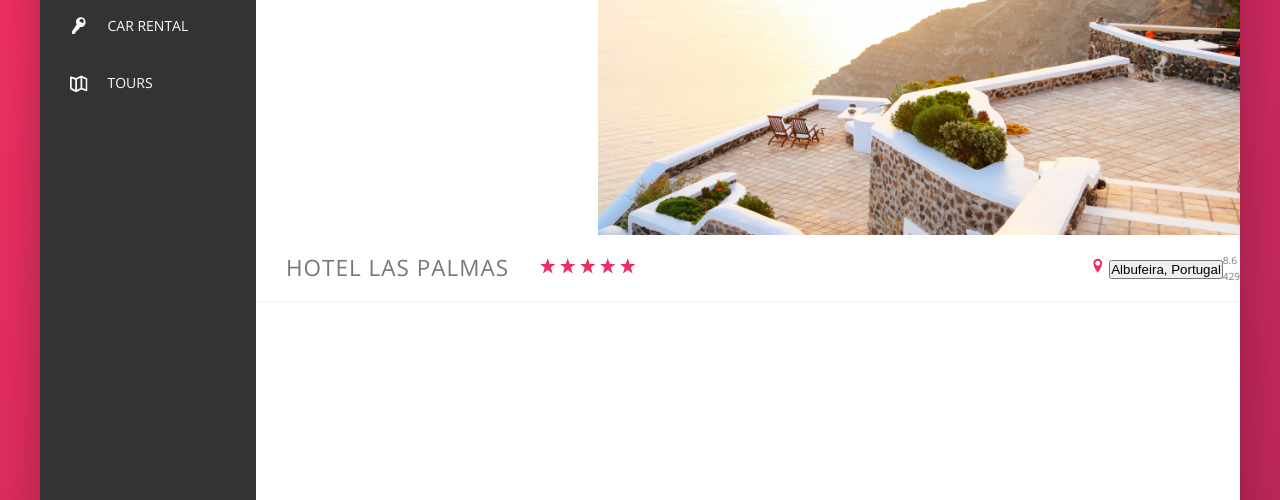
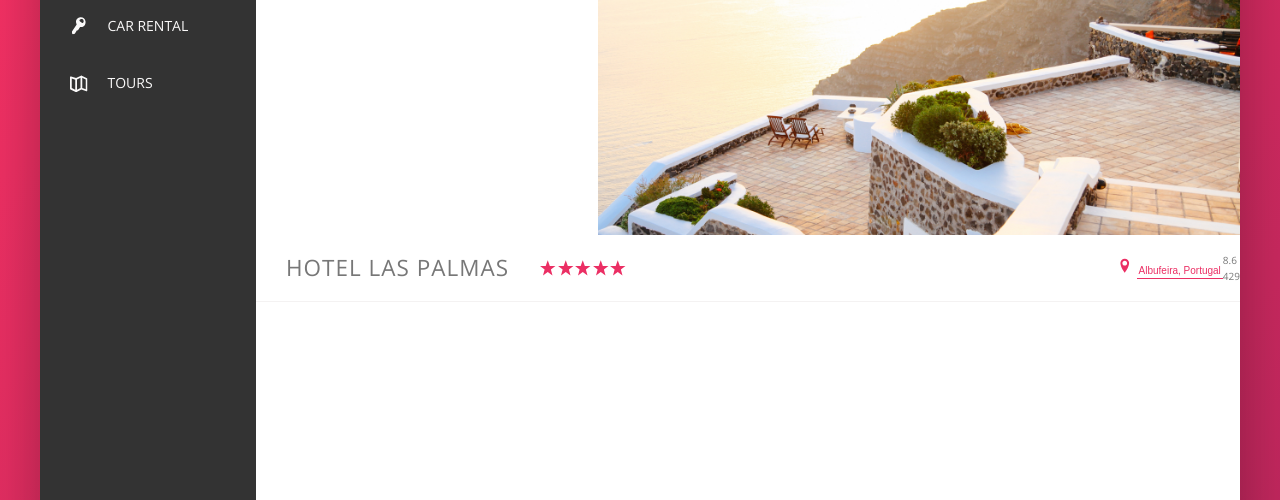
Before and after one commit to AlexJHand/Udemy_Trillo, a plain HTML site: page index.html in a window 1280 px wide. Shown: the part 300-800 px from the top of the page. Drawn offline with nearby package versions, Linux system fonts and the light colour scheme.

Commit message:
Button animation

```diff
--- a/css/style.css
+++ b/css/style.css
@@ -221,8 +221,36 @@ body {
     letter-spacing: 1px;
     padding: 1.5rem 3rem; }
   .overview__stars {
+    display: flex;
     margin-right: auto; }
   .overview__icon-star, .overview__icon-location {
     width: 1.75rem;
     height: 1.75rem;
     fill: var(--color-primary); }
+
+.btn-inline {
+  border: none;
+  color: var(--color-primary);
+  font-size: inherit;
+  border-bottom: 1px solid currentColor;
+  padding: 2px;
+  display: inline-block;
+  background-color: transparent;
+  cursor: pointer;
+  transition: all .2s; }
+  .btn-inline:hover {
+    color: var(--color-grey-dark-1); }
+  .btn-inline:focus {
+    outline: none;
+    animation: pulsate 1s infinite; }
+
+@keyframes pulsate {
+  0% {
+    transform: scale(1);
+    box-shadow: none; }
+  50% {
+    transform: scale(1.05);
+    box-shadow: 0 1rem 4rem rgba(0, 0, 0, 0.25); }
+  100% {
+    transform: scale(1);
+    box-shadow: none; } }
--- a/sass/_components.scss
+++ b/sass/_components.scss
@@ -212,7 +212,7 @@
     }
 
     &__stars {
-        // flex: 1;
+        display: flex;
         margin-right: auto;
     }
 
@@ -238,3 +238,43 @@
 
     }
 }
+
+//////////////////////////////
+// BUTTON INLINE
+.btn-inline {
+    border: none;
+    color: var(--color-primary);
+    font-size: inherit;
+    border-bottom: 1px solid currentColor;
+    padding: 2px;
+    display: inline-block;
+    background-color: transparent;
+    cursor: pointer;
+    transition: all .2s;
+
+    &:hover {
+        color: var(--color-grey-dark-1);
+    }
+
+    &:focus {
+        outline: none;
+        animation: pulsate 1s infinite;
+    }
+}
+
+@keyframes pulsate {
+    0% {
+        transform: scale(1);
+        box-shadow: none;
+    }
+
+    50% {
+        transform: scale(1.05);
+        box-shadow: 0 1rem 4rem rgba(0, 0, 0, .25);
+    }
+
+    100% {
+        transform: scale(1);
+        box-shadow: none;
+    }
+}
```
